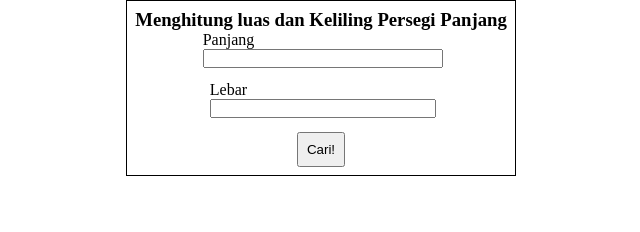
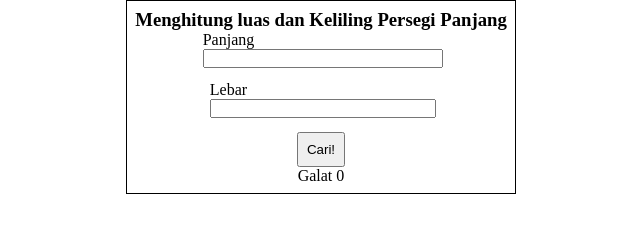
Before and after one commit to fasyaais/fasyaais.github.io, a plain HTML site: page index.html in a window 1280 px wide. Shown: the whole page, without its empty margins (319-959 px from the left). Drawn offline with Linux system fonts and the light colour scheme.

Commit message:
Update index.html
add galat

```diff
--- a/index.html
+++ b/index.html
@@ -22,6 +22,7 @@
             <button class="submit">Cari!</button>
         </div>
         <p class="result"></p>
+        <p>Galat 0</p>
     </div>
 <script>
     const submit = document.querySelector(".submit")
```
